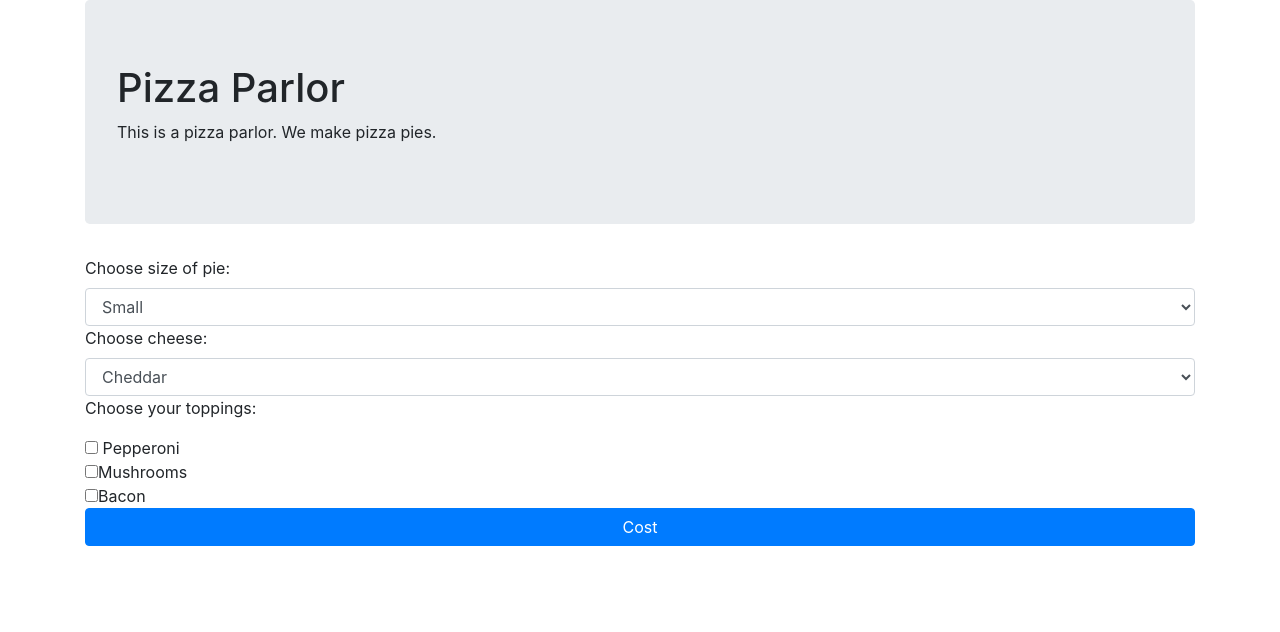
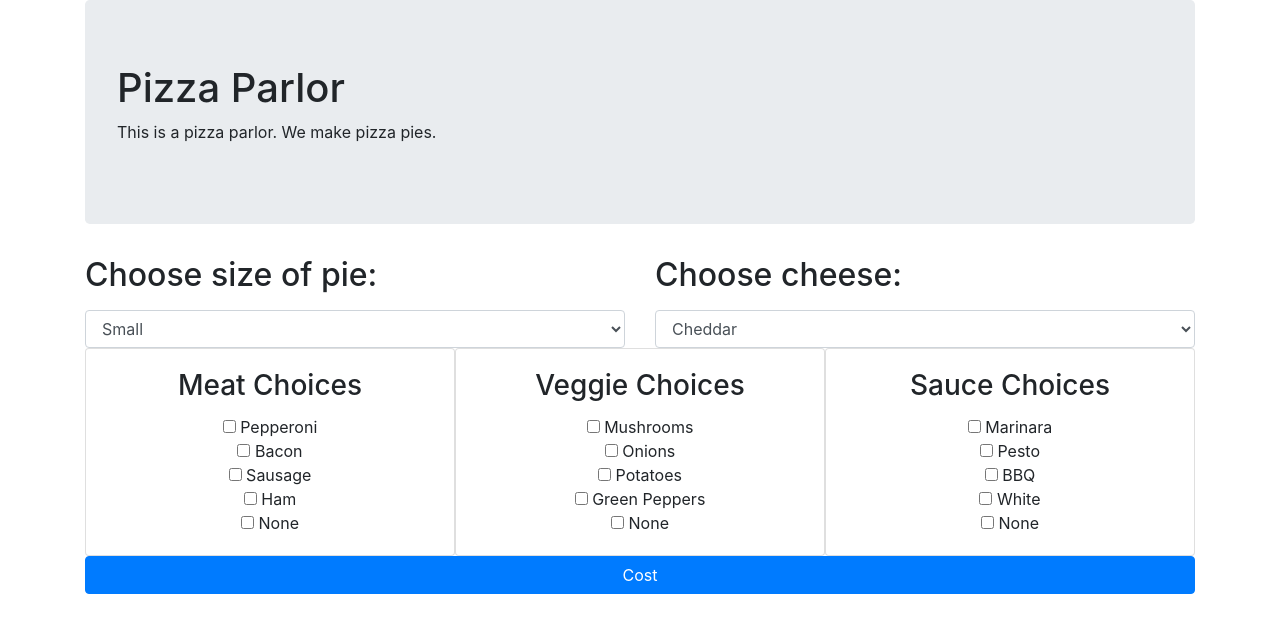
Before and after one commit to jonstump/pizza-parlor, a plain HTML site: page index.html in a window 1280 px wide. Drawn offline with Linux system fonts and the light colour scheme.

Commit message:
add bootstrap styling.

```diff
--- a/index.html
+++ b/index.html
@@ -15,30 +15,66 @@
       </div>
       <div class="pizza order">
         <form class="form group">
-          <label>Choose size of pie:</label>
+          <div class="row">
+            <div class="col-md-6 col-xs-12">
+              <label><h2>Choose size of pie:</h2></label>
               <select class="form-control" id="sizeOfPizza">
                 <option value="small">Small</option>
                 <option value="medium">Medium</option>
                 <option value="large">Large</option>
                 <option value="xlarge">X-Large</option>
               </select>
-          <label>Choose cheese:</label>
+            </div>
+            <div class="col-md-6 col-xs-12">
+              <label><h2>Choose cheese:</h2></label>
               <select class="form-control" id="cheese">
                 <option value="cheddar">Cheddar</option>
                 <option value="parmesan">Parmesan</option>
                 <option value="swiss">Swiss</option>
                 <option value="vegan">Vegan</option>
               </select>
-          <p>Choose your toppings:</p>
+            </div>
+          </div>
+          <div class="row" style="margin: auto;">
+            <div class="card col-md-4 text-center">
+              <div class="card-body">
+                <div class="card-title"><h3>Meat Choices</h3></div>
                 <input type="checkbox" name="toppings" value="1"> Pepperoni<br>
-          <input type="checkbox" name="toppings" value="1">Mushrooms<br>
-          <input type="checkbox" name="toppings" value="2">Bacon<br>
+                <input type="checkbox" name="toppings" value="2"> Bacon<br>
+                <input type="checkbox" name="toppings" value="2"> Sausage<br>
+                <input type="checkbox" name="toppings" value="2"> Ham<br>
+                <input type="checkbox" name="toppings" value="0"> None<br>
+              </div>
+            </div>
+              <div class="card col-md-4 text-center">
+                <div class="card-body">
+                  <div class="card-title"><h3>Veggie Choices</h3></div>
+                  <input type="checkbox" name="toppings" value="1"> Mushrooms<br>
+                  <input type="checkbox" name="toppings" value="2"> Onions<br>
+                  <input type="checkbox" name="toppings" value="2"> Potatoes<br>
+                  <input type="checkbox" name="toppings" value="2"> Green Peppers<br>
+                  <input type="checkbox" name="toppings" value="0"> None<br>
+                </div>
+              </div>
+              <div class="card col-md-4 text-center">
+                <div class="card-body">
+                  <div class="card-title"><h3>Sauce Choices</h3></div>
+                  <input type="checkbox" name="toppings" value="1"> Marinara<br>
+                  <input type="checkbox" name="toppings" value="2"> Pesto<br>
+                  <input type="checkbox" name="toppings" value="2"> BBQ<br>
+                  <input type="checkbox" name="toppings" value="2"> White<br>
+                  <input type="checkbox" name="toppings" value="0"> None<br>
+                </div>
+              </div>
+            </div>
+          </div>
           <button type="submit" class="btn btn-primary btn-block">Cost</button>
         </form>
-      </div>
+
         <div id="cost">
           <span class="price"></span>
         </div>
       </div>
+    </div>
   </body>
 </html>
```
Lines whose indentation alone changed are shown as unchanged.
